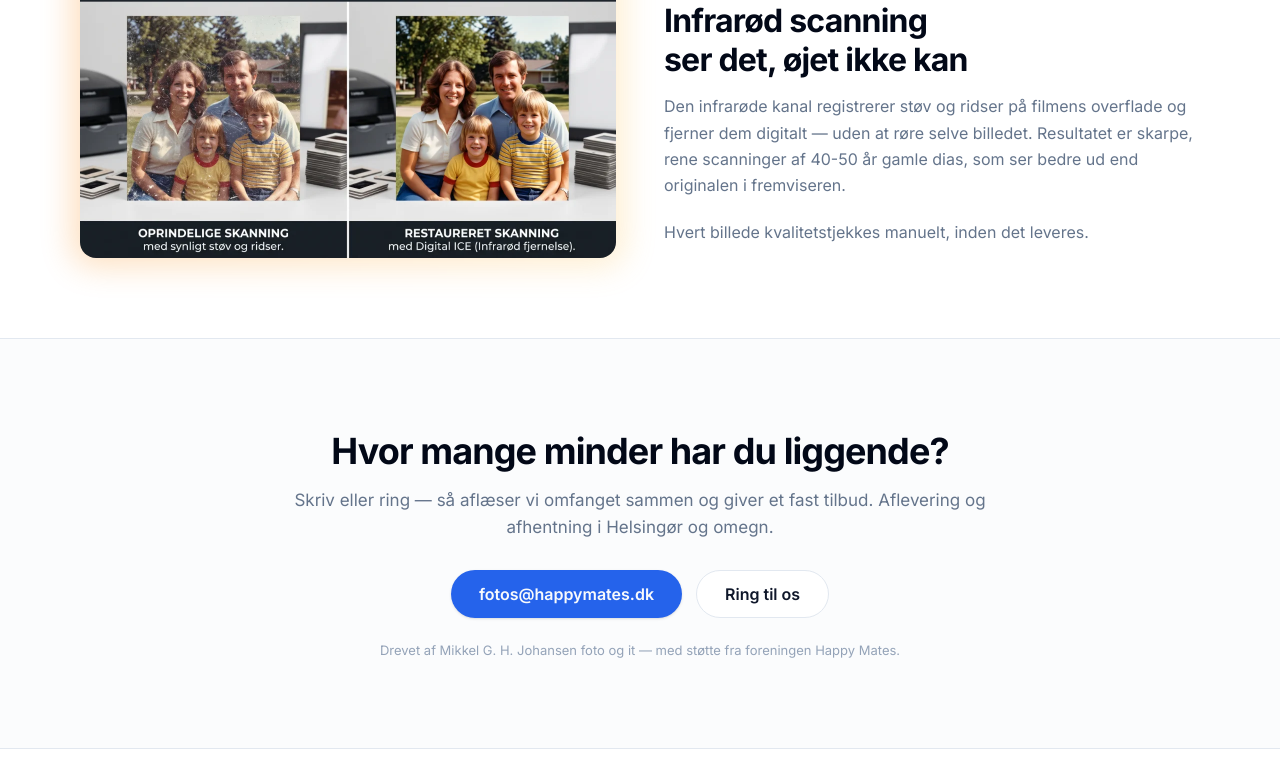
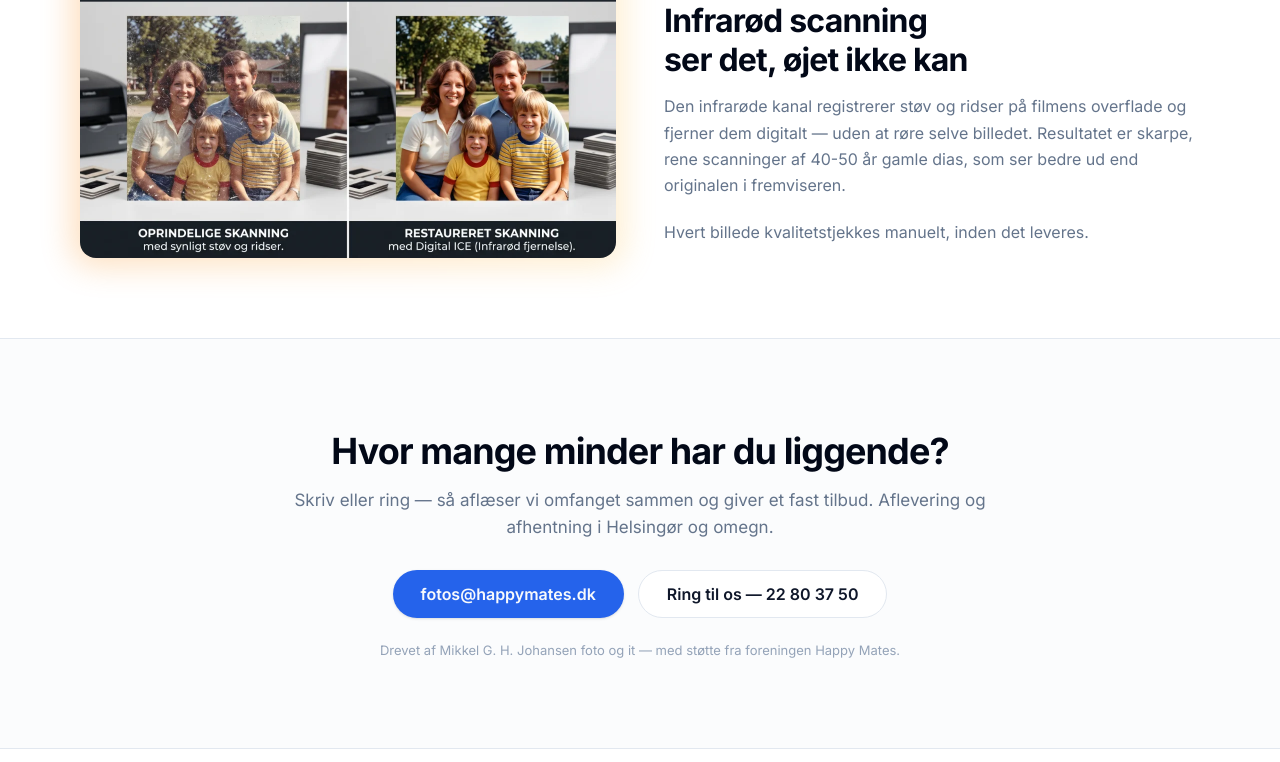
Before and after one commit to happy-mates/fotos.happymates.dk, a website built with Vite: page index.html in a window 1280 px wide. Shown: the part 2463-3225 px from the top of the page. Built offline with nearby package versions, Linux system fonts and the light colour scheme.

Commit message:
Rigtigt telefonnummer: +45 22 80 37 50

```diff
--- a/index.html
+++ b/index.html
@@ -130,7 +130,7 @@
         <p class="contact-lead">Skriv eller ring — så aflæser vi omfanget sammen og giver et fast tilbud. Aflevering og afhentning i Helsingør og omegn.</p>
         <div class="contact-ctas">
           <a href="mailto:fotos@happymates.dk" class="btn btn-primary btn-lg">fotos@happymates.dk</a>
-          <a href="tel:+4500000000" class="btn btn-outline btn-lg btn-white">Ring til os</a>
+          <a href="tel:+4522803750" class="btn btn-outline btn-lg btn-white">Ring til os — 22 80 37 50</a>
         </div>
         <p class="contact-note">Drevet af Mikkel G. H. Johansen foto og it — med støtte fra foreningen Happy Mates.</p>
       </div>
```
